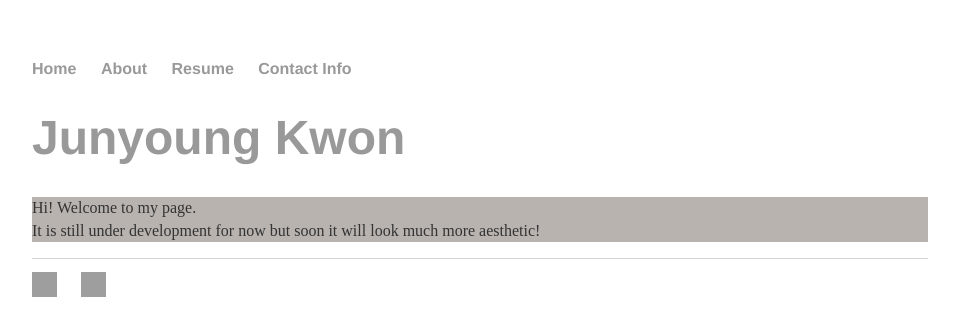
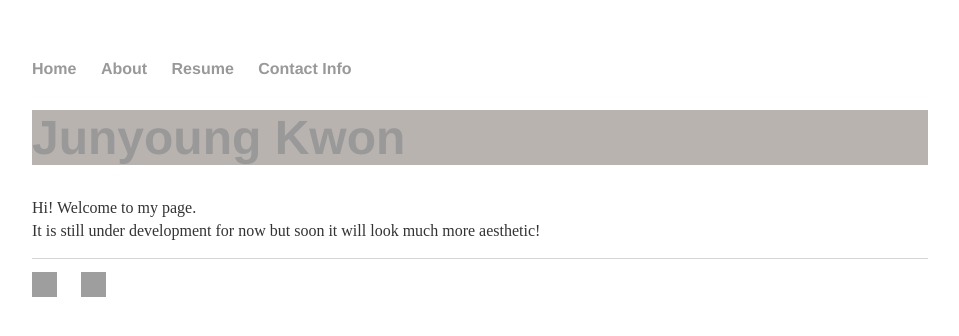
Before and after one commit to junyoung-kwon/Personal-Website, a Jekyll site: the page built from index.html, in a window 1280 px wide. Shown: the top 336 px of the page, without its empty margins (160-1119 px from the left). Built offline with Jekyll 4.4.1, drawn with Linux system fonts in a browser that asks for light colours; grey boxes are pictures that could not be loaded.

Commit message:
Removed and added background color

```diff
--- a/css/main.css
+++ b/css/main.css
@@ -29,11 +29,12 @@ a:hover {
 h1 {
     font-size: 3em;
     font-family:'Helvetica', 'Arial', 'Sans-Serif';
+    background-color: rgb(185, 179, 175);
 }
 p {
     font-size: 1em;
     line-height: 1.4em;
-    background-color: rgb(185, 179, 175);
+    /*background-color: rgb(185, 179, 175);*/
     color: #333;
 }
 footer {
```
